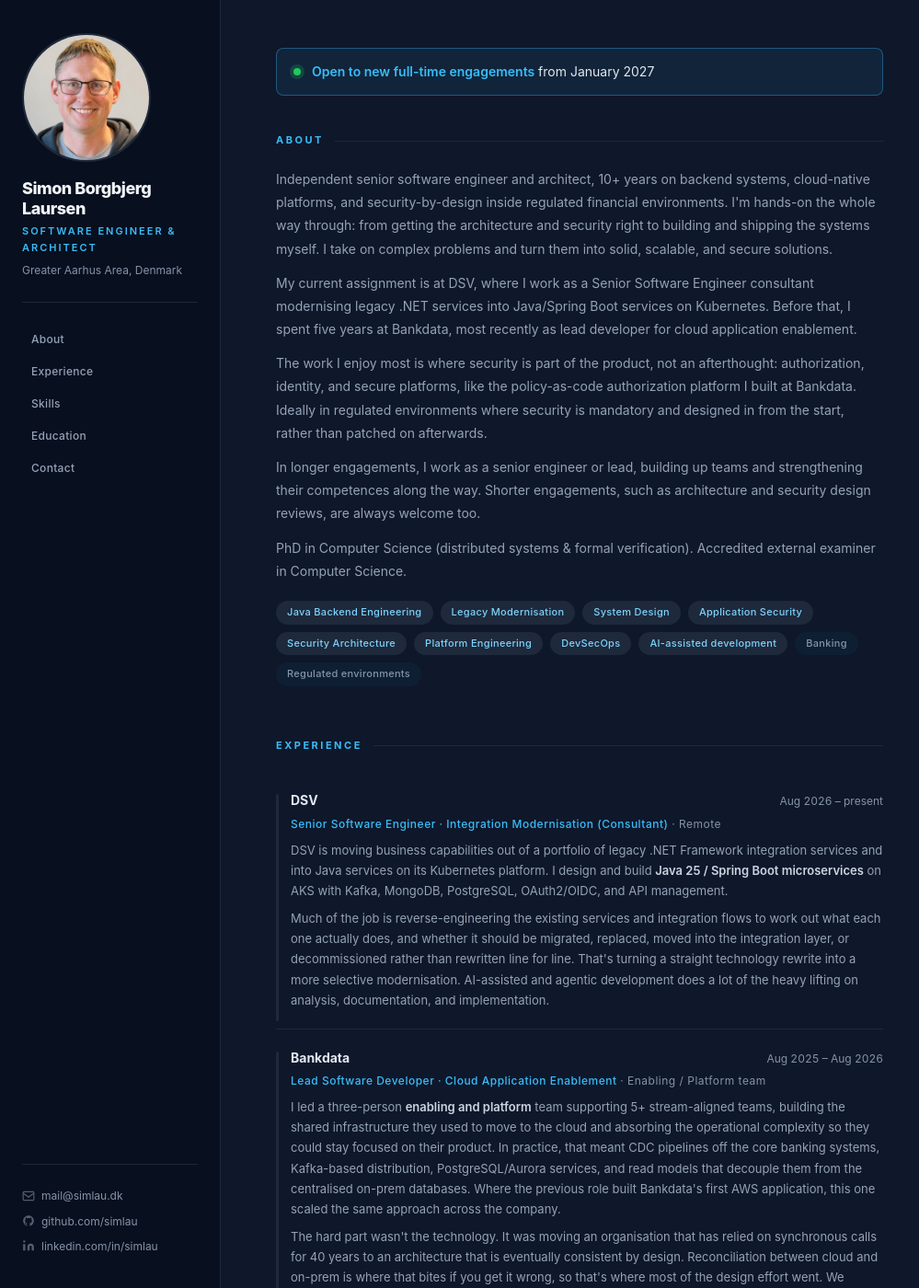
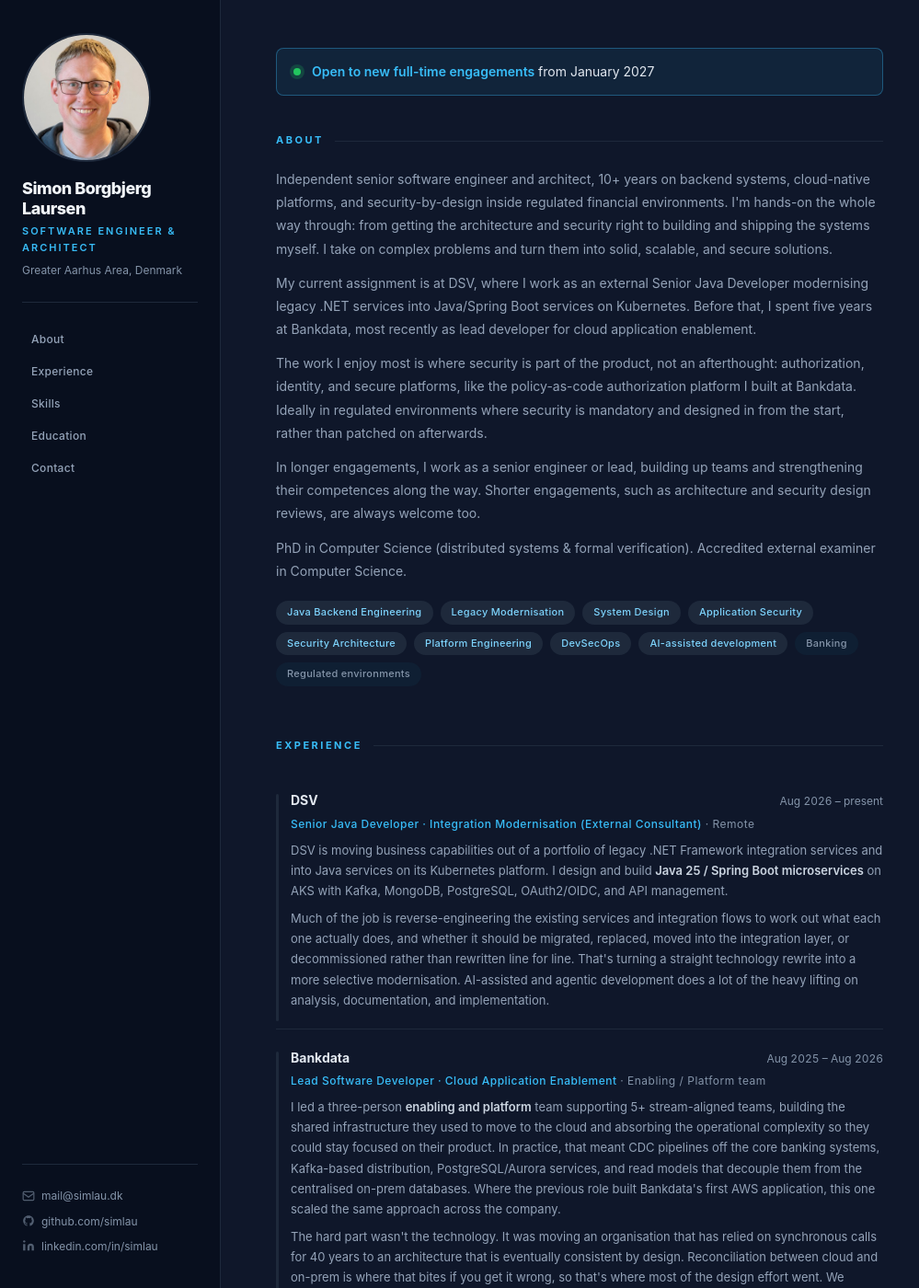
Before and after one commit to simlau/simlau.github.io, a Jekyll site: the page built from index.md, in a window 1280 px wide and 1400 px high. Shown: the whole window at 92% size, without its empty margins (0-999 px from the left). Built offline with Jekyll 4.4.1, drawn with Linux system fonts in a browser that asks for light colours.

Commit message:
DSV: official title Senior Java Developer (External Consultant)

```diff
--- a/_layouts/default.html
+++ b/_layouts/default.html
@@ -456,7 +456,7 @@
       Independent senior software engineer and architect, 10+ years on backend systems, cloud-native platforms, and security-by-design inside regulated financial environments. I'm hands-on the whole way through: from getting the architecture and security right to building and shipping the systems myself. I take on complex problems and turn them into solid, scalable, and secure solutions.
     </p>
     <p class="about-text" style="margin-top:12px;">
-      My current assignment is at DSV, where I work as a Senior Software Engineer consultant modernising legacy .NET services into Java/Spring Boot services on Kubernetes. Before that, I spent five years at Bankdata, most recently as lead developer for cloud application enablement.
+      My current assignment is at DSV, where I work as an external Senior Java Developer modernising legacy .NET services into Java/Spring Boot services on Kubernetes. Before that, I spent five years at Bankdata, most recently as lead developer for cloud application enablement.
     </p>
     <p class="about-text" style="margin-top:12px;">
       The work I enjoy most is where security is part of the product, not an afterthought: authorization, identity, and secure platforms, like the policy-as-code authorization platform I built at Bankdata. Ideally in regulated environments where security is mandatory and designed in from the start, rather than patched on afterwards.
@@ -491,7 +491,7 @@
           <span class="exp-company">DSV</span>
           <span class="exp-dates">Aug 2026 – present</span>
         </div>
-        <div class="exp-role">Senior Software Engineer · Integration Modernisation (Consultant) <span class="team-type">· Remote</span></div>
+        <div class="exp-role">Senior Java Developer · Integration Modernisation (External Consultant) <span class="team-type">· Remote</span></div>
         <p class="exp-outcome">
           DSV is moving business capabilities out of a portfolio of legacy .NET Framework integration services and into Java services on its Kubernetes platform. I design and build <strong>Java 25 / Spring Boot microservices</strong> on AKS with Kafka, MongoDB, PostgreSQL, OAuth2/OIDC, and API management.
         </p>
```
